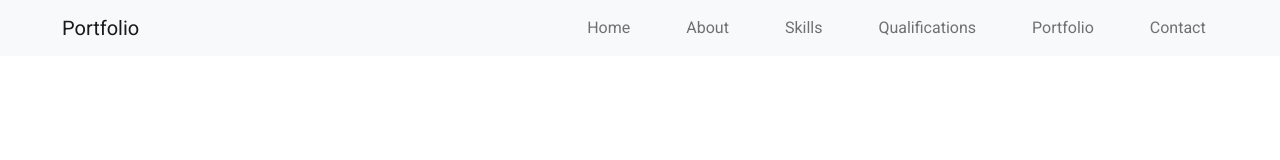
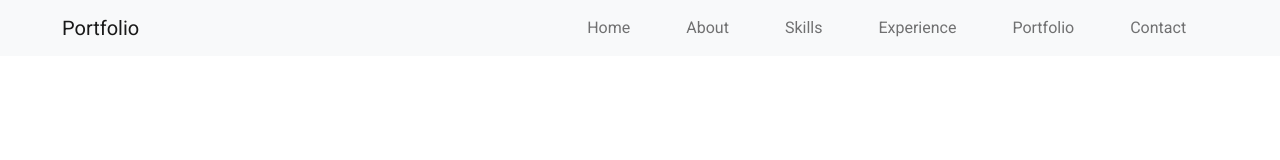
Before and after one commit to randika-chathuranga/Portfolio, a Vue app: page /skills in a window 1280 px wide. Shown: the top 160 px of the page. Built offline with nearby package versions, Linux system fonts and the light colour scheme.

Commit message:
created routes

```diff
--- a/src/App.vue
+++ b/src/App.vue
@@ -5,8 +5,8 @@
       <Home />
       <About />
       <Skills />
-      <Qualifications />
-      <Services />
+      <Experience />
+      <Portfolio />
       <Contact />
     </v-main>
   </v-app>
@@ -17,8 +17,8 @@ import Navbar from "./components/Navbar.vue";
 import Home from "./views/Home.vue";
 import About from "./views/About.vue";
 import Skills from "./views/Skills.vue";
-import Qualifications from "./views/Qualifications.vue";
-import Services from "./views/Services.vue";
+import Experience from "./views/Experience.vue";
+import Portfolio from "./views/Portfolio.vue";
 import Contact from "./views/Contact.vue";
 
 export default {
@@ -28,8 +28,8 @@ export default {
     Home,
     About,
     Skills,
-    Qualifications,
-    Services,
+    Experience,
+    Portfolio,
     Contact
   },
 
--- a/src/components/Navbar.vue
+++ b/src/components/Navbar.vue
@@ -26,12 +26,12 @@
               <router-link to="/skills" class="nav-link">Skills</router-link>
             </li>
             <li class="nav-item">
-              <router-link to="/qualifications" class="nav-link"
-                >Qualifications</router-link
+              <router-link to="/experience" class="nav-link"
+                >Experience</router-link
               >
             </li>
             <li class="nav-item">
-              <router-link to="/services" class="nav-link"
+              <router-link to="/portfolio" class="nav-link"
                 >Portfolio</router-link
               >
             </li>
--- a/src/router/index.js
+++ b/src/router/index.js
@@ -3,8 +3,8 @@ import VueRouter from 'vue-router'
 import Home from '../views/Home.vue'
 import About from '../views/About.vue'
 import Skills from '../views/Skills.vue'
-import Qualifications from '../views/Qualifications.vue'
-import Services from '../views/Services'
+import Experience from '../views/Experience.vue'
+import Portfolio from '../views/Portfolio'
 import Contact from '../views/Contact'
 Vue.use(VueRouter)
 
@@ -25,14 +25,14 @@ const routes = [
     component: Skills
   },
   {
-    path: '/qualifications',
-    name: 'Qualifications',
-    component: Qualifications
+    path: '/experience',
+    name: 'Experience',
+    component: Experience
   },
   {
-    path: '/services',
-    name: 'Services',
-    component: Services
+    path: '/portfolio',
+    name: 'Portfolio',
+    component: Portfolio
   }, {
     path: '/contact',
     name: 'Contact',
```
Also changed, not shown: src/views/Experience.vue (renamed from src/views/Qualifications.vue), src/views/Portfolio.vue (renamed from src/views/Services.vue).
